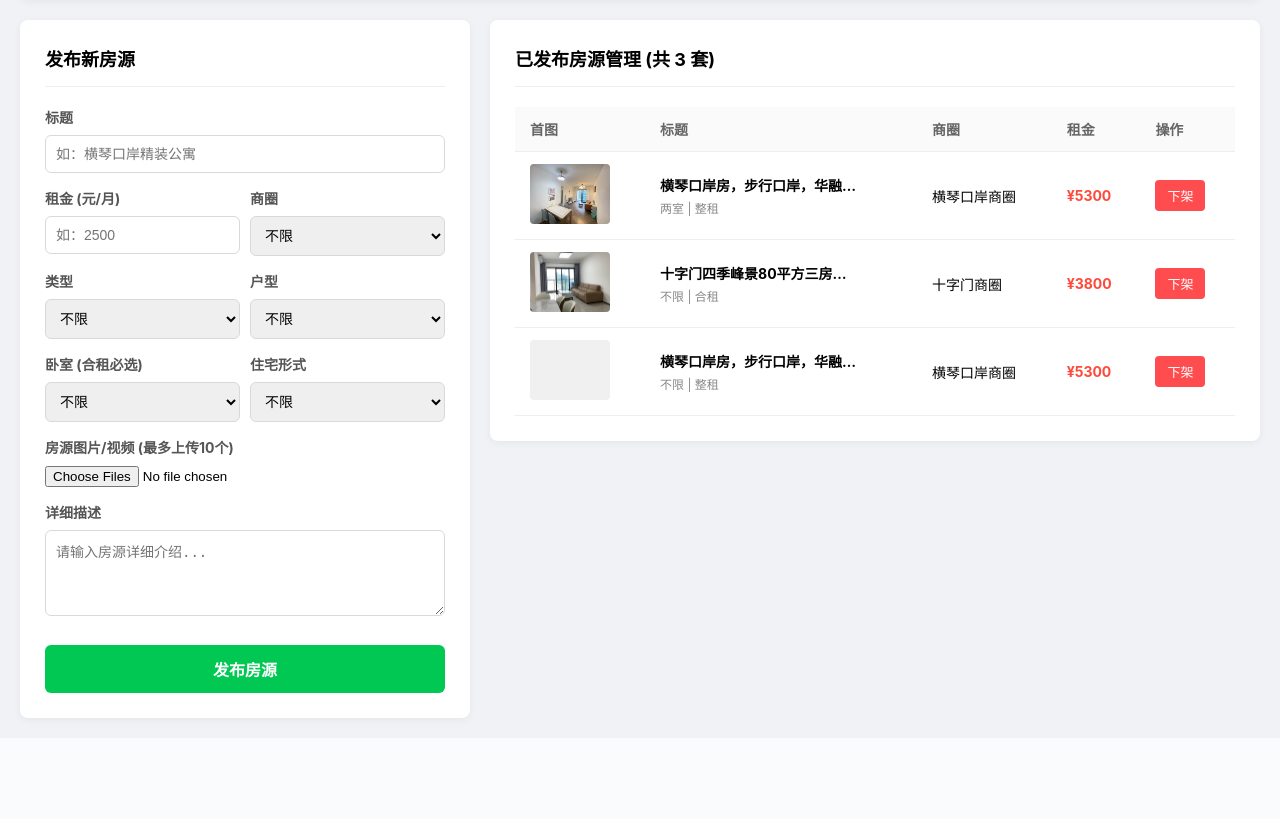
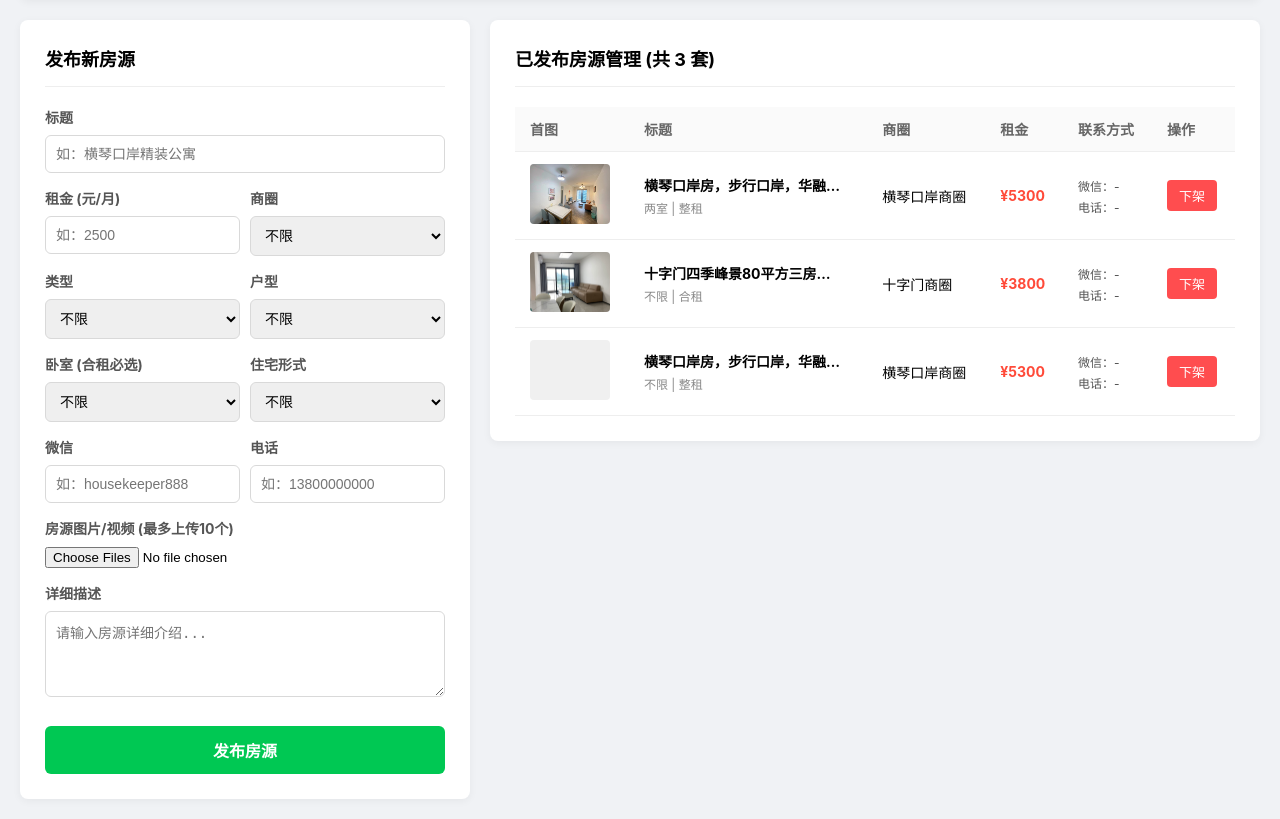
Before and after one commit to Lemony-design/rental-platform, a Flask app: page /merchant/upload in a window 1280 px wide. Shown: the part 95-914 px from the top of the page. Before the commit the page ends 818 px from the top, so only its background shows below. Run offline with Flask 3, Linux system fonts and the light colour scheme; grey boxes are pictures that could not be loaded.

Commit message:
Add property contact fields
Co-authored-by: Lemony-design <Lemony-design@users.noreply.github.com>

```diff
--- a/api/app.py
+++ b/api/app.py
@@ -185,6 +185,7 @@ def detail(prop_id):
     return "找不到该房源", 404
 
 
+@app.route("/upload", methods=["GET"])
 @app.route("/merchant/upload", methods=["GET"])
 def upload_page():
     # 获取现有房源数据，传递给模板用于右侧的列表展示
@@ -201,11 +202,13 @@ def api_upload():
     layout = request.form.get("layout", "不限")
     bedroom = request.form.get("bedroom", "不限")
     housing_form = request.form.get("housing_form", "不限")
+    contact_wechat = (request.form.get("contact_wechat") or "").strip()
+    contact_phone = (request.form.get("contact_phone") or "").strip()
 
     files = request.files.getlist("media")
 
-    if not title or not price or not files:
-        return jsonify({"status": "error", "message": "标题、价格和至少一个媒体文件为必填项"}), 400
+    if not title or not price or not contact_wechat or not contact_phone or not files:
+        return jsonify({"status": "error", "message": "标题、价格、联系方式和至少一个媒体文件为必填项"}), 400
 
     if len(files) > 10:
         return jsonify({"status": "error", "message": "最多只能上传10个文件"}), 400
@@ -232,6 +235,10 @@ def api_upload():
         "layout": layout,
         "bedroom": bedroom,
         "housing_form": housing_form,
+        "contact": {
+            "wechat": contact_wechat,
+            "phone": contact_phone,
+        },
         "media": media_urls,
     }
 
--- a/templates/upload.html
+++ b/templates/upload.html
@@ -106,6 +106,17 @@
                     </div>
                 </div>
 
+                <div class="form-item" style="display: flex; gap: 10px;">
+                    <div style="flex: 1;">
+                        <label>微信</label>
+                        <input type="text" name="contact_wechat" required placeholder="如：housekeeper888">
+                    </div>
+                    <div style="flex: 1;">
+                        <label>电话</label>
+                        <input type="text" name="contact_phone" required placeholder="如：13800000000">
+                    </div>
+                </div>
+
                 <div class="form-item">
                     <label>房源图片/视频 (最多上传10个)</label>
                     <input type="file" name="media" multiple accept="image/*,video/mp4,video/quicktime" required id="fileInput" style="border: none; padding: 0;">
@@ -131,6 +142,7 @@
                         <th>标题</th>
                         <th>商圈</th>
                         <th>租金</th>
+                        <th>联系方式</th>
                         <th>操作</th>
                     </tr>
                 </thead>
@@ -154,6 +166,11 @@
                         </td>
                         <td>{{ prop.location }}</td>
                         <td class="prop-price">¥{{ prop.price }}</td>
+                        <td>
+                            {% set contact = prop.contact | default({}) %}
+                            <div style="font-size: 12px; color: #555;">微信：{{ contact.wechat | default(prop.contact_wechat | default('-')) }}</div>
+                            <div style="font-size: 12px; color: #555; margin-top: 4px;">电话：{{ contact.phone | default(prop.contact_phone | default('-')) }}</div>
+                        </td>
                         <td>
                             <button class="btn-delete" onclick="deleteProperty('{{ prop.id }}')">下架</button>
                         </td>
```
Also changed, not shown: templates/detail.html (+28 -2 lines).
